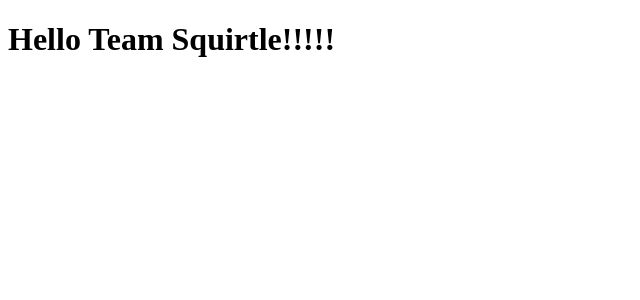
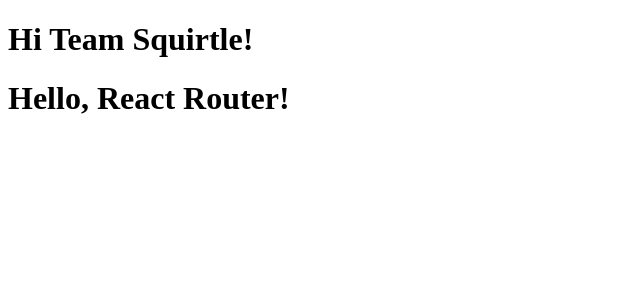
Before and after one commit to ftri-4-squirtle/codesmith-study-buddy, a React app: page / in a window 1280 px wide. Shown: the top 300 px of the page, without its empty margins (0-640 px from the left). Built offline with nearby package versions, Linux system fonts and the light colour scheme.

Commit message:
setup React Router

```diff
--- a/package.json
+++ b/package.json
@@ -15,7 +15,7 @@
 		"@mui/material": "^5.1.0",
 		"react": "^17.0.2",
 		"react-dom": "^17.0.2",
-		"react-router": "^6.0.2"
+		"react-router-dom": "^6.0.2"
 	},
 	"devDependencies": {
 		"@babel/core": "^7.16.0",
--- a/src/components/App.jsx
+++ b/src/components/App.jsx
@@ -1,5 +1,16 @@
-import React, { useState, useCallback, useEffect } from 'react';
+import React from 'react';
+import { BrowserRouter, Routes, Route } from 'react-router-dom';
+import Login from './Login.jsx';
 
 export default function App() {
-	return <h1>Hello Team Squirtle!!!!!</h1>;
+	return (
+		<BrowserRouter>
+			<div>
+				<h1>Hi Team Squirtle!</h1>
+				<Routes>
+					<Route path='/' element={<Login />} />
+				</Routes>
+			</div>
+		</BrowserRouter>
+	);
 }
--- /dev/null
+++ b/src/components/Login.jsx
@@ -0,0 +1,5 @@
+import React from 'react';
+
+export default function Login() {
+	return <h1>Hello, React Router!</h1>;
+}
```
Also changed, not shown: 1 other file (tests, documents, lock files or other folders).
